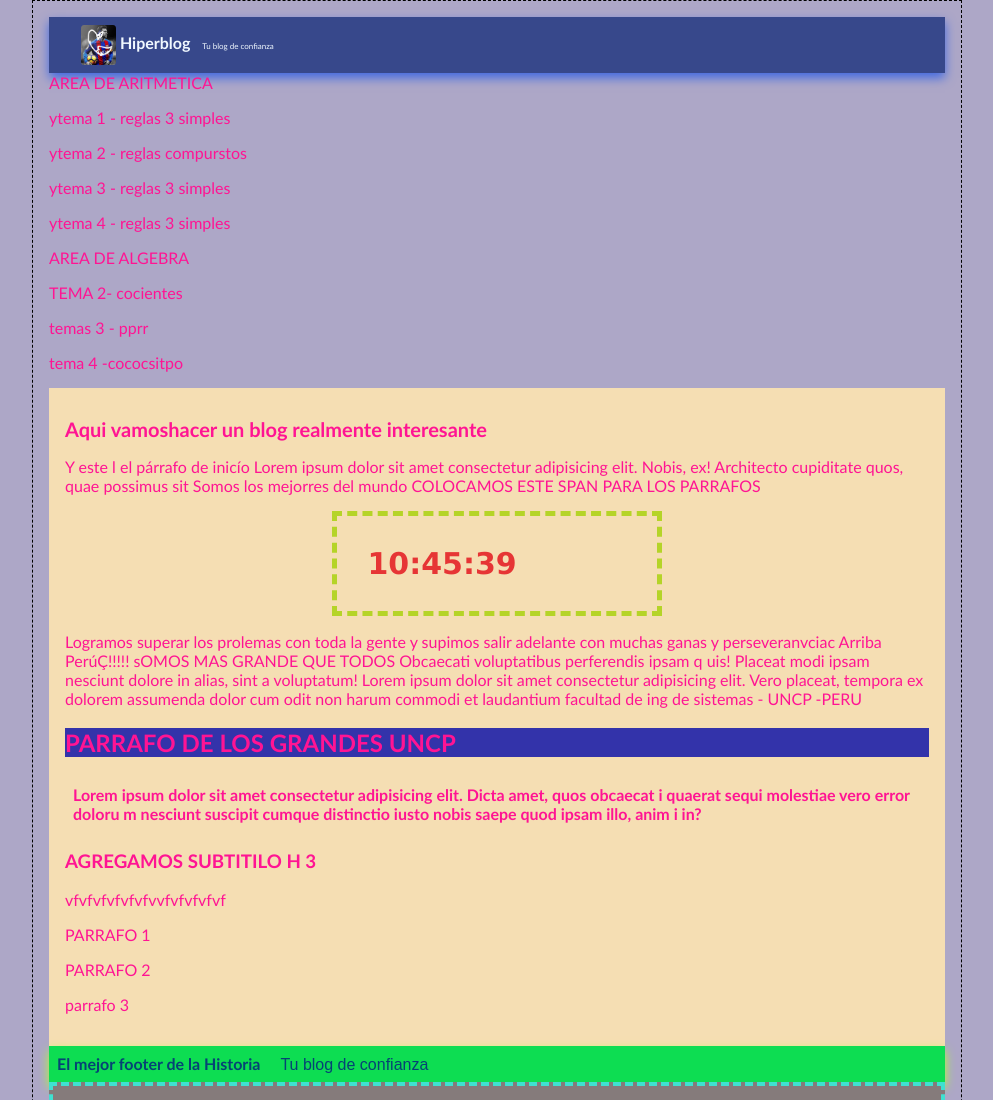
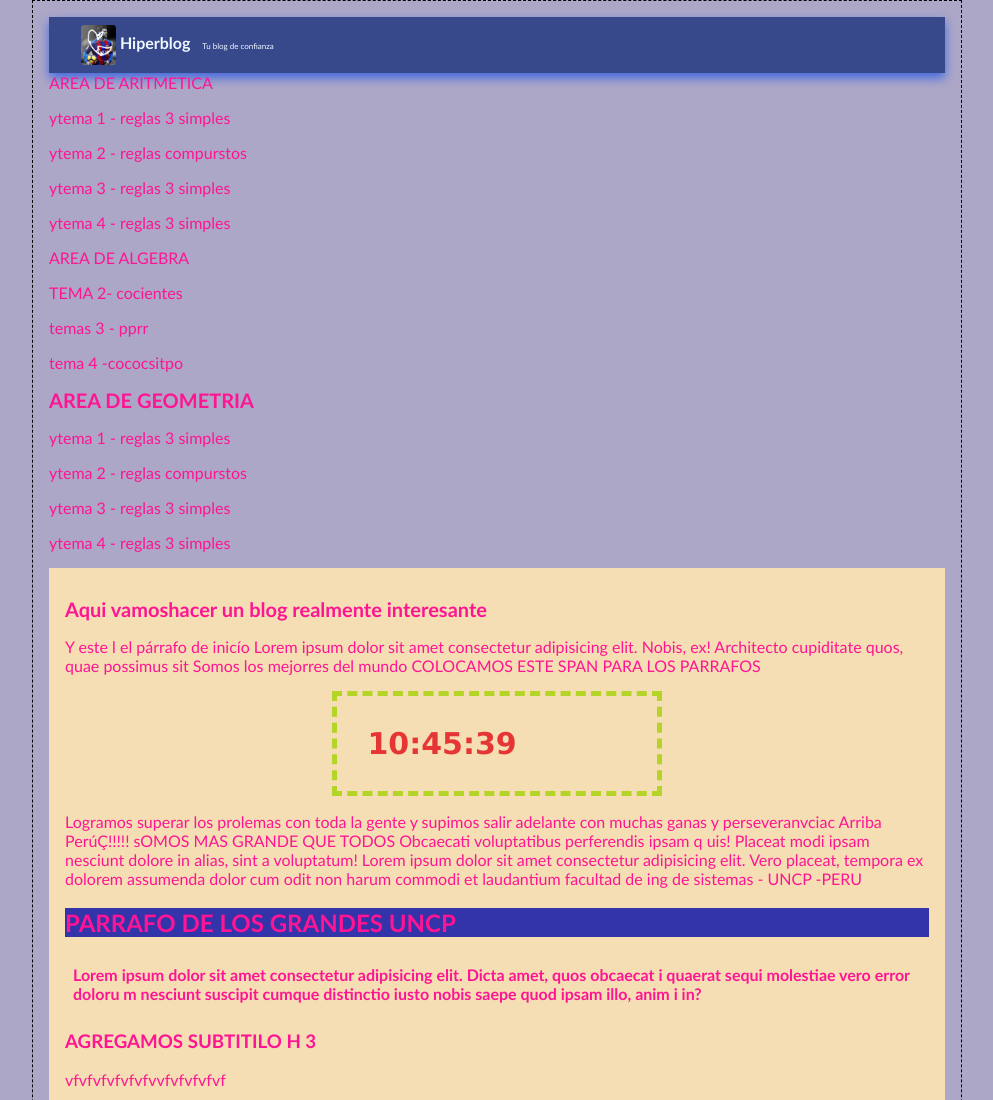
Before and after one commit to pbp15/hyperblog, a plain HTML site: page articulo.html in a window 1280 px wide. Shown: the top 1100 px of the page, without its empty margins (143-1136 px from the left). Drawn offline with nearby package versions, Linux system fonts and the light colour scheme.

Commit message:
agregamos GEOMETRIA Y TEMAS

```diff
--- a/articulo.html
+++ b/articulo.html
@@ -34,6 +34,14 @@
       <p>temas 3 - pprr</p>
       <p>tema 4 -cococsitpo</p>
 
+    </div>
+
+    <div>
+      <h1>AREA DE GEOMETRIA</h1>
+      <p>ytema 1 - reglas 3 simples</p>
+      <p>ytema 2 - reglas compurstos</p>
+      <p>ytema 3 - reglas 3 simples</p>
+      <p>ytema 4 - reglas 3 simples</p>
     </div>
 
 
```
